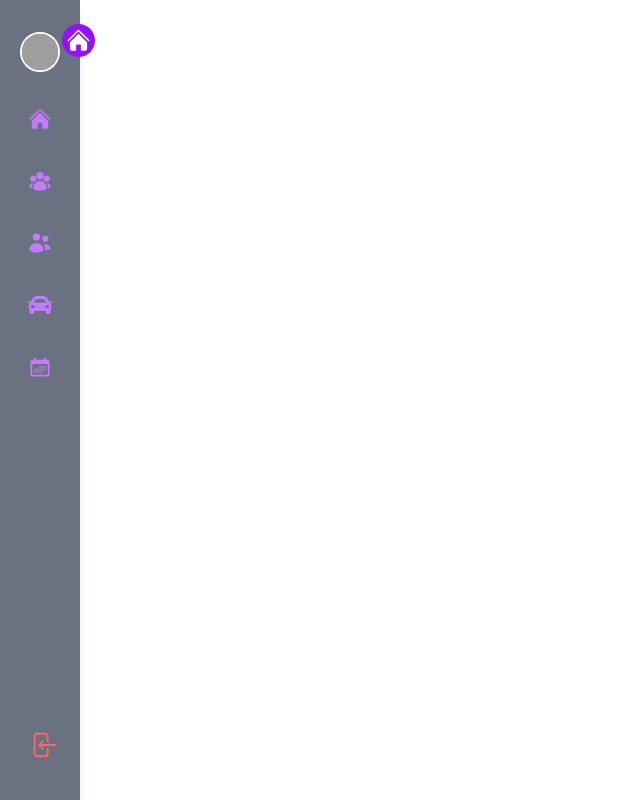
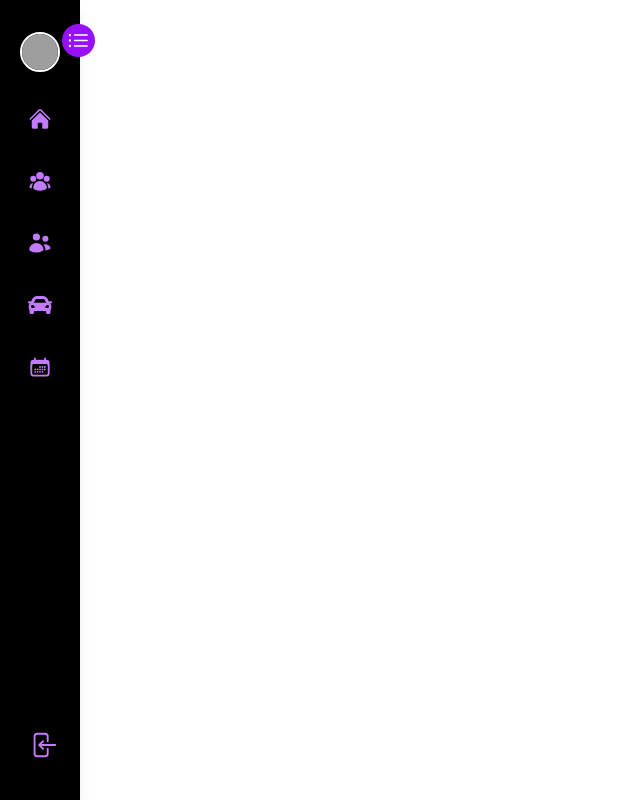
Before and after one commit to Carlos-GH23/SIGMA_FULLSTACKERS, a React (Vite) app in the folder frontend/: page /admin in a window 1280 px wide. Shown: the whole page, without its empty margins (0-640 px from the left). Built offline with nearby package versions, Linux system fonts and the light colour scheme; grey boxes are pictures that could not be loaded.

Commit message:
Cambios minimos

```diff
--- a/frontend/src/components/auth/Login.tsx
+++ b/frontend/src/components/auth/Login.tsx
@@ -1,6 +1,6 @@
 const Login = () => {
     return (
-        <div className="h-screen flex items-center justify-center bg-gray-100 p-4">
+        <div className="h-screen flex items-center justify-center bg-gray-100 p-4 bg-linear-to-bl from-purple-500 to-orange-500">
             <div className="grid grid-cols-2 w-[60vw] h-[75vh] bg-white rounded-lg shadow-lg overflow-hidden">
                 <div
                     className="flex flex-col justify-center items-center p-8 text-white"
@@ -42,7 +42,7 @@ const Login = () => {
                             <a href="#" className="text-purple-600 hover:underline">Olvide mi contraseña</a>
                         </div>
                         <button className="bg-purple-500 hover:bg-purple-300 text-white font-bold py-3 px-4 rounded-lg w-full text-lg">
-                            Login
+                            Iniciar Sesion
                         </button>
                     </form>
                 </div>
--- a/frontend/src/components/components/sidebar.tsx
+++ b/frontend/src/components/components/sidebar.tsx
@@ -8,13 +8,13 @@ const Sidebar = () => {
   return (
     <div className="flex">
       {/* Sidebar */}
-      <div className={`bg-gray-500 text-white shadow-lg h-screen p-5 pt-8 ${isOpen ? "w-64" : "w-20"} duration-300 relative`}>
+      <div className={`bg-black text-white shadow-lg h-screen p-5 pt-8 ${isOpen ? "w-64" : "w-20"} duration-300 relative`}>
         {/* Botón de expandir/contraer */}
         <button
           className="absolute top-6 right-[-15px] bg-purple-600 text-white rounded-full p-1"
           onClick={() => setIsOpen(!isOpen)}
         >
-          {isOpen ? <HiListBullet size={25} /> : <HiHome size={25}/>}
+          {isOpen ? <HiListBullet size={25} /> : <HiListBullet size={25}/>}
         </button>
 
         {/* Perfil */}
@@ -34,31 +34,31 @@ const Sidebar = () => {
 
         {/* Menú */}
         <ul className="space-y-4">
-          <li className="flex items-center gap-x-3 p-2 hover:bg-purple-500 rounded-lg cursor-pointer">
+          <li className="flex items-center gap-x-3 p-2 hover:bg-white rounded-lg cursor-pointer">
             <HiHome className="text-purple-400" size={30} />
             {isOpen && <span>Inicio</span>}
           </li>
-          <li className="flex items-center gap-x-3 p-2 hover:bg-purple-500 rounded-lg cursor-pointer">
+          <li className="flex items-center gap-x-3 p-2 hover:bg-white rounded-lg cursor-pointer">
             <HiUserGroup className="text-purple-400" size={30} />
             {isOpen && <span>Capturistas</span>}
           </li>
-          <li className="flex items-center gap-x-3 p-2 hover:bg-purple-500 rounded-lg cursor-pointer relative">
+          <li className="flex items-center gap-x-3 p-2 hover:bg-white rounded-lg cursor-pointer relative">
             <HiMiniUsers className="text-purple-400" size={30} />
             {isOpen && <span>Clientes</span>}
 
           </li>
-          <li className="flex items-center gap-x-3 p-2 hover:bg-purple-500 rounded-lg cursor-pointer">
+          <li className="flex items-center gap-x-3 p-2 hover:bg-white rounded-lg cursor-pointer">
             <FaCar className="text-purple-400" size={30} />
             {isOpen && <span>Vehiculos</span>}
           </li>
-          <li className="flex items-center gap-x-3 p-2 hover:bg-purple-500 rounded-lg cursor-pointer">
+          <li className="flex items-center gap-x-3 p-2 hover:bg-white rounded-lg cursor-pointer">
             <HiMiniCalendarDays className="text-purple-400" size={30} />
             {isOpen && <span>Citas</span>}
           </li>
         </ul>
 
         {/* Logout */}
-        <div className="absolute bottom-8 left-5 flex items-center gap-x-3 p-2 rounded-lg text-red-400 hover:bg-red-200 cursor-pointer">
+        <div className="absolute bottom-8 left-5 flex items-center gap-x-3 p-2 rounded-lg text-purple-400 hover:bg-white cursor-pointer">
           <HiArrowLeftOnRectangle size={30}/>
           {isOpen && <span>Cerrar Sesion</span>}
         </div>
```
